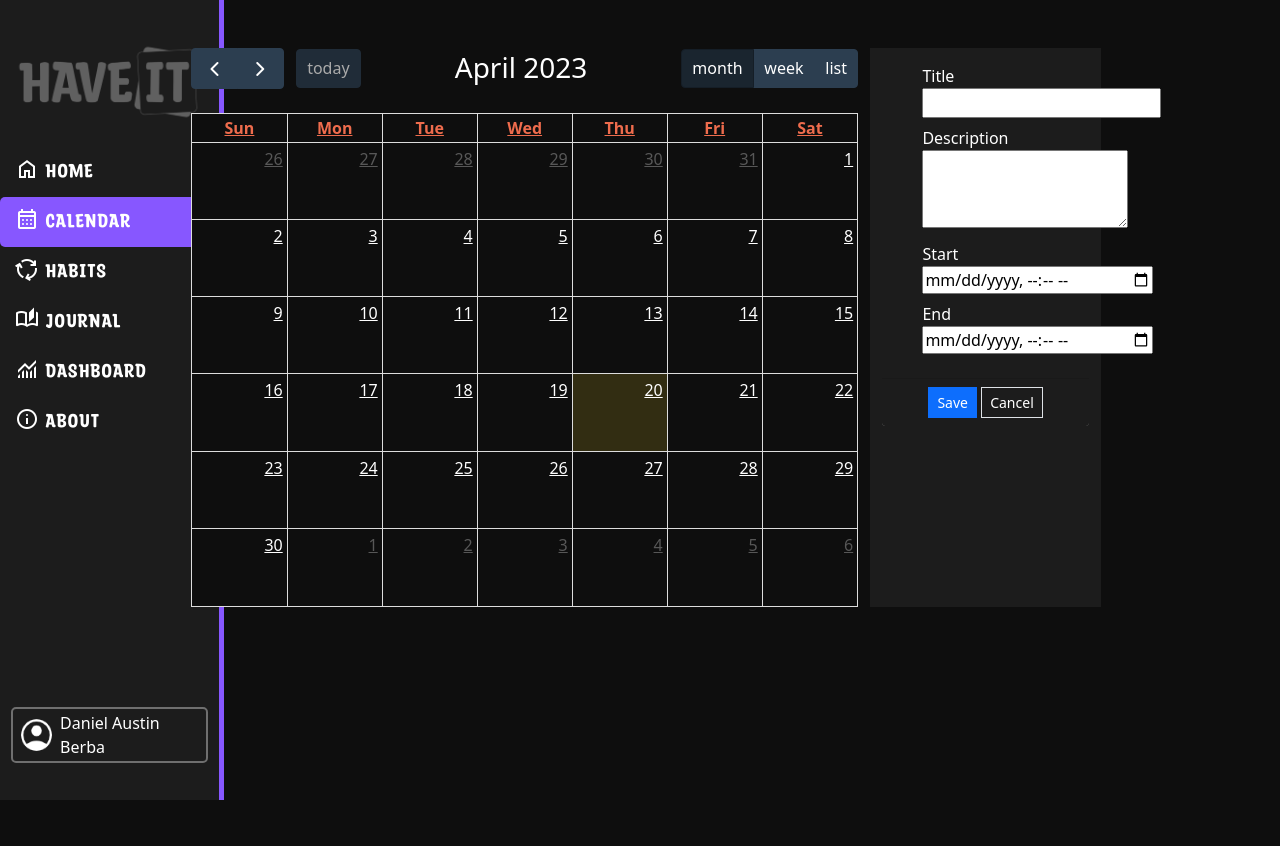
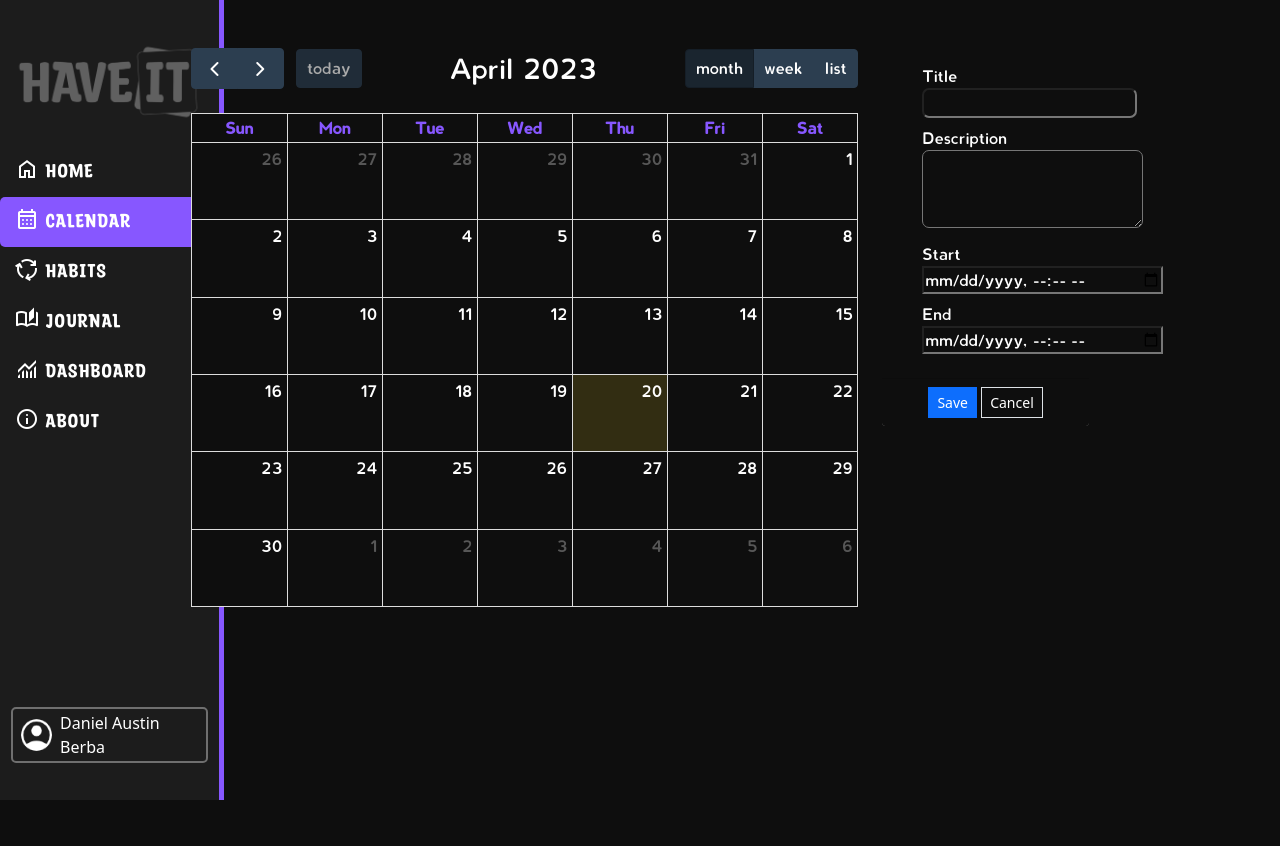
Before and after one commit to jabezjabez/Haveit-vanilla, a PHP site: page /calendar.php in a window 1280 px wide. Shown: the top 846 px of the page. Run offline with PHP 8.4, Linux system fonts and the light colour scheme; data that the repository does not hold is empty.

Commit message:
super minor changes

```diff
--- a/calendar.css
+++ b/calendar.css
@@ -214,6 +214,10 @@ a:visited {
 	color: #fff;
 }
 
+
+
+
+
 .bg-custom{
     background-color: #0e0e0e;
 }
@@ -226,33 +230,55 @@ a:visited {
 .fc-view {
     background-color: #0e0e0e;
     color: #fff;
+    font-family: Berlin Rounded Regular;
   }
 
   /* Change the background color of the header */
   .fc-toolbar {
     background-color: #0e0e0e;
     color: #fff;
+    font-family: Berlin Rounded Regular;
   }
 
   /* Change the text color of the title */
   .fc-toolbar-title {
     color: #fff;
+    font-family: Berlin Rounded Regular;
   }
 
   /* Change the color of the calendar events */
   .fc-event-time,  .fc-event, .fc-event-main-frame{
     background-color: #48347d;
     color: #fff;
+    font-family: Berlin Rounded Regular;
   }
 
   .fc-daygrid-day-number{
     color: #fff;
+    text-decoration: none;
+    font-family: Berlin Rounded Regular;
   }
 
   .fc-col-header-cell-cushion {
-    color: #EE6C4D;
+    color: #8757FF;
+    text-decoration: none;
+    font-family: Berlin Rounded Regular;
   }
 
   .bg-custom2{
     background-color: rgb(28, 28, 28);
     }
+
+.card-body {
+    background-color: #0e0e0e;
+}
+
+.card-body input {
+    background-color: #0e0e0e;
+}
+
+.container-fluid {
+    display: flex;
+    flex-direction: column;
+
+}
--- a/calendar.php
+++ b/calendar.php
@@ -56,41 +56,41 @@ include("db_conn.php");
         <!--CONTENT-->
         <div class="contentSect">
             <!-- Main calendar -->
-            <div class="container py-5 " id="page-container">
+            <div class="container py-5" id="page-container">
                     <div class="row">
                         <div class="col-md-9">
                             <div id="calendar"></div>
                         </div>
-                        <div class="col-md-3 bg-custom2 text-white">
+                        <div class="col-md-3 text-white">
                             <div class="card border-0">
-                                <div class="card-body bg-custom2 text-white border-0">
+                                <div class="card-body bg-custom2 text-white border-0" style="font-family: Berlin Rounded Regular;">
                                     <div class="container-fluid">
                                         <form action="save_schedule.php" method="post" id="schedule-form">
                                             <input type="hidden" name="id" value="">
                                             <div class="form-group mb-2">
                                                 <label for="title" class="control-label">Title</label>
                                                 <br>
-                                                <input type="text" class="asdas" name="title" id="title" required>
+                                                <input type="text" style="background-color: #0e0e0e; border-radius: 7px; color: #fff;" class="asdas" name="title" id="title" required>
                                             </div>
                                             <div class="form-group mb-2">
                                                 <label for="description" class="control-label">Description</label>
                                                 <br>
-                                                <textarea rows="3" class="" name="description" id="description" required></textarea>
+                                                <textarea rows="3" style="background-color: #0e0e0e; border-radius: 7px; color: #fff;" class="" name="description" id="description" required></textarea>
                                             </div>
                                             <div class="form-group mb-2">
                                                 <label for="start_datetime" class="control-label">Start</label>
                                                 <br>
-                                                <input type="datetime-local" class="" name="start_datetime" id="start_datetime" required>
+                                                <input type="datetime-local" style="color: #fff; cursor: pointer;" class="" name="start_datetime" id="start_datetime" required>
                                             </div>
                                             <div class="form-group mb-2">
                                                 <label for="end_datetime" class="control-label">End</label>
                                                 <br>
-                                                <input type="datetime-local" class="" name="end_datetime" id="end_datetime" required>
+                                                <input type="datetime-local" style="color: #fff; cursor: pointer;" class="" name="end_datetime" id="end_datetime" required>
                                             </div>
                                         </form>
                                     </div>
                                 </div>
-                                <div class="card-footer text-white" style="background-color: rgb(28, 28, 28);;">
+                                <div class="card-footer text-white" style="background-color: #0e0e0e;">
                                     <div class="text-center">
                                         <button class="btn btn-primary btn-sm rounded-0" type="submit" form="schedule-form"><i class="fa fa-save"></i> Save</button>
                                         <button class="btn btn-default border btn-sm rounded-0 text-white" type="reset" form="schedule-form"><i class="fa fa-reset"></i> Cancel</button>
--- a/habits.css
+++ b/habits.css
@@ -156,6 +156,10 @@ nav .navButton:active {
 .accountBox .accountPic img {
   filter: invert(1);
   width: 80%;
+}
+
+.accountName {
+  font-family: Berlin Rounded Regular;
 }
 
 .accountBox:hover {
--- a/profile.php
+++ b/profile.php
@@ -50,7 +50,7 @@
                     <button id="delete-account-btn" type="submit" class="btn btn-danger">Delete Account</button>
                 </form>
                 <form action="logout.php" method="post">
-                    <button type="submit" name="logout" class="btn btn-danger">Logout</button>
+                    <button type="submit" name="logout" class="btn btn-danger">Log Out</button>
                 </form>
                 </div>
             </div>
```
